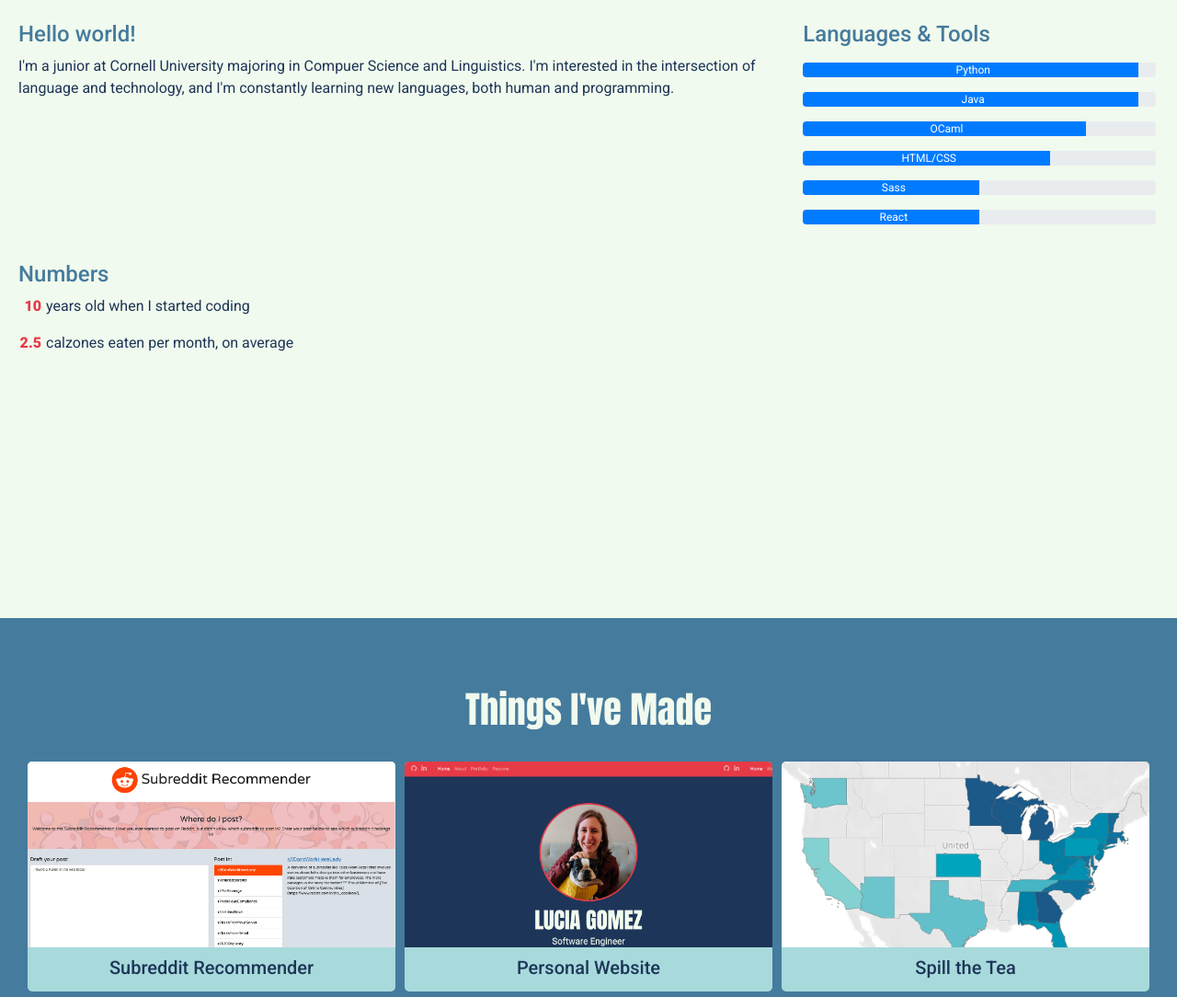
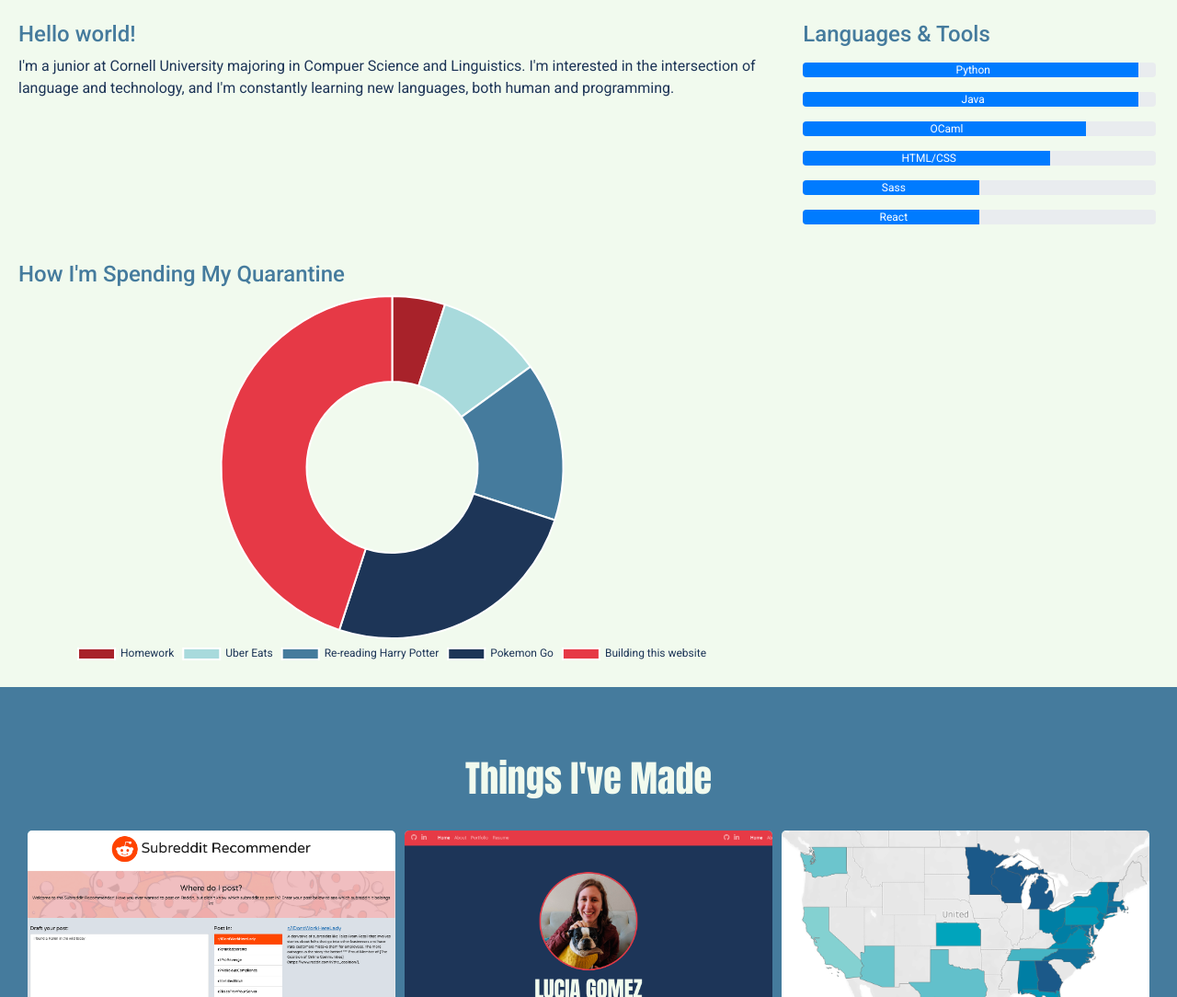
Before and after one commit to lucia-gomez/personal-website, a Gatsby site: page / in a window 1280 px wide. Shown: the part 928-2012 px from the top of the page at 92% size. Built offline with nearby package versions, Linux system fonts and the light colour scheme; Gatsby itself is replaced by a stand-in of ours.

Commit message:
integrated chart.js

```diff
--- a/package.json
+++ b/package.json
@@ -9,6 +9,7 @@
     "@fortawesome/free-brands-svg-icons": "^5.13.0",
     "@fortawesome/react-fontawesome": "^0.1.9",
     "bootstrap": "^4.4.1",
+    "chart.js": "^2.9.3",
     "gatsby": "^2.21.0",
     "gatsby-image": "^2.4.0",
     "gatsby-plugin-manifest": "^2.4.0",
@@ -24,6 +25,7 @@
     "prop-types": "^15.7.2",
     "react": "^16.12.0",
     "react-bootstrap": "^1.0.1",
+    "react-chartjs-2": "^2.9.0",
     "react-dom": "^16.12.0",
     "react-helmet": "^6.0.0",
     "react-scrollspy": "^3.4.2",
--- a/src/components/about/about.js
+++ b/src/components/about/about.js
@@ -1,7 +1,31 @@
 import React from "react";
 import AboutSection from "./about-section"
-import AboutNumber from "./about-number"
 import LangBars from "./lang-bars"
+import Doughnut from "react-chartjs-2"
+
+const chartData1 = {
+  labels: ['Homework', 'Uber Eats', 'Re-reading Harry Potter', 'Pokemon Go', 'Building this website'],
+  datasets: [
+    {
+      data: [5, 10, 15, 25, 45],
+      label: 'Rainfall',
+      backgroundColor: [
+        '#A8222A',
+        '#a8dadc',
+        '#457b9d',
+        '#1d3557',
+        '#e63946'
+      ],
+      hoverBackgroundColor: [
+        '#A8222A',
+        '#a8dadc',
+        '#457b9d',
+        '#1d3557',
+        '#e63946'
+      ],
+    }
+  ]
+}
 
 const About = () => (
   <div id='about-layout'>
@@ -13,9 +37,22 @@ const About = () => (
     <AboutSection title='Languages & Tools'>
       <LangBars />
     </AboutSection>
-    <AboutSection title='Numbers'>
-      <AboutNumber number='10' text='years old when I started coding' />
-      <AboutNumber number='2.5' text='calzones eaten per month, on average' />
+    <AboutSection title="How I'm Spending My Quarantine">
+      <Doughnut data={chartData1}
+        options={{
+          responsive: true,
+          maintainAspectRatio: true,
+        }}
+        legend={{
+          "display": true,
+          "position": "bottom",
+          "fullWidth": false,
+          "reverse": false,
+          "labels": {
+            "fontColor": "#1d3557",
+            "fontFamily": 'Roboto',
+          }
+        }} className='chart' />
     </AboutSection>
   </div>
 )
--- a/src/scss/main.scss
+++ b/src/scss/main.scss
@@ -322,6 +322,10 @@ h1 {
   width: 30px;
 }
 
+.chart {
+  animation: chartjs-render-animation 1ms;
+}
+
 /*******************
   PROGRESS BARS
 ********************/
```
Also changed, not shown: 1 other file.
